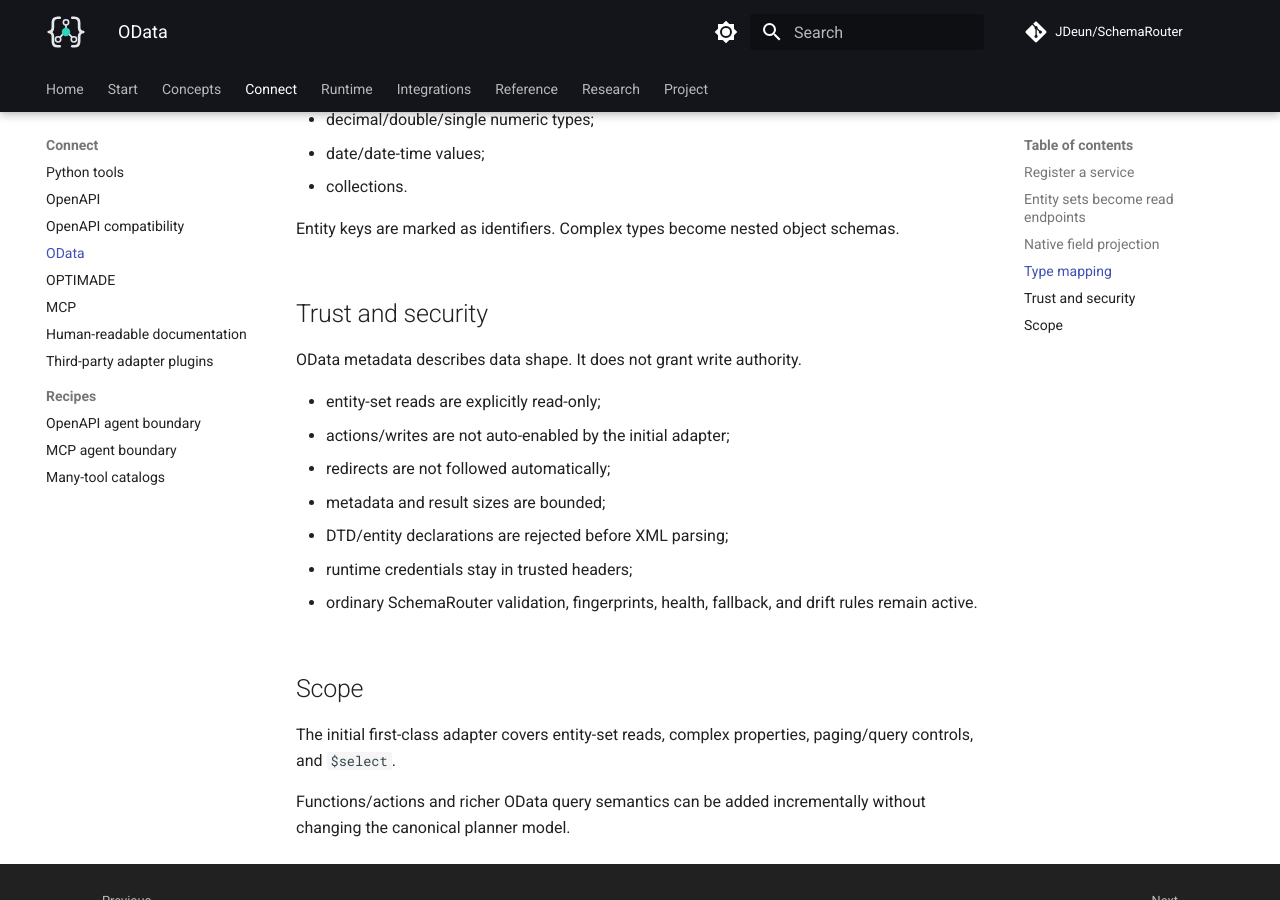
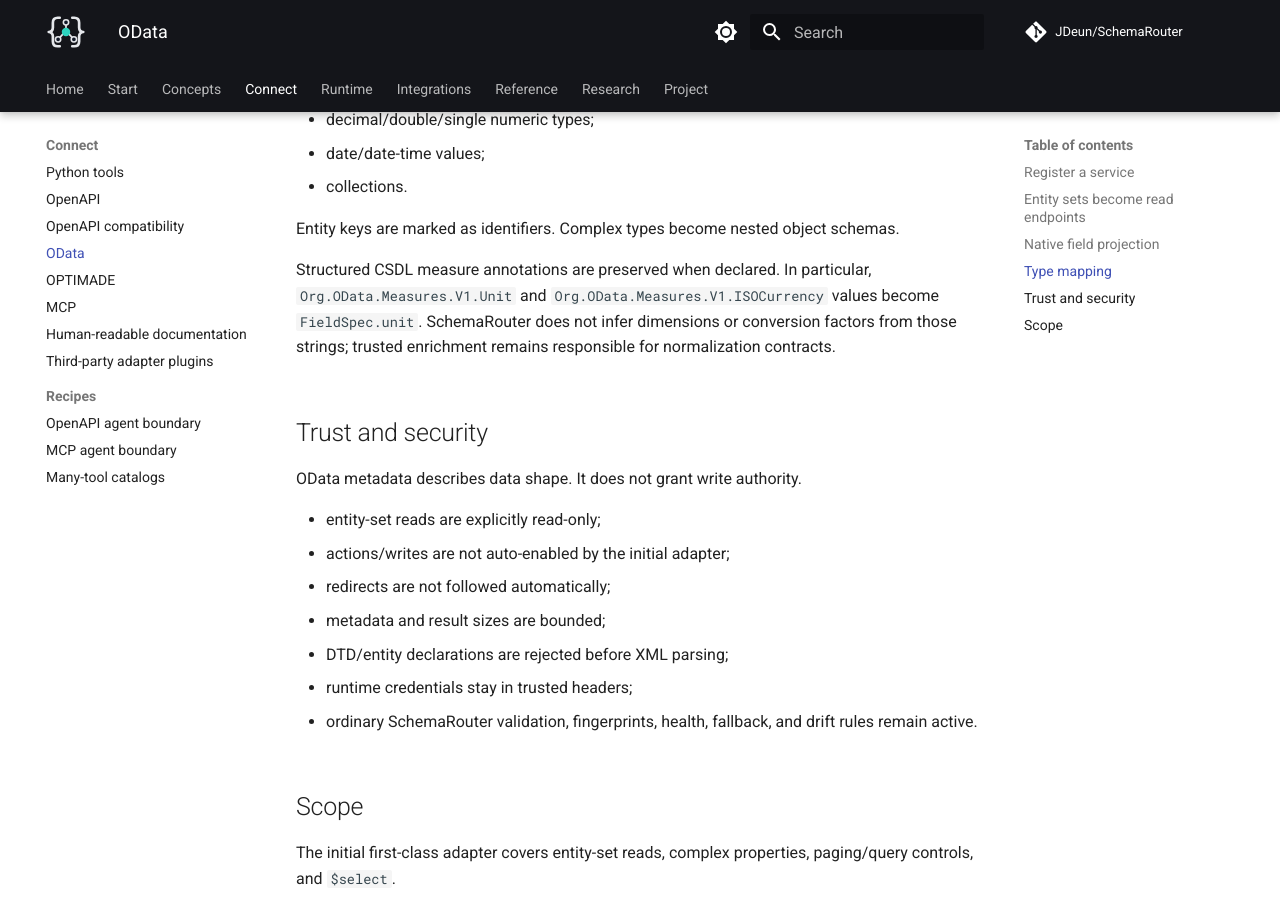
Before and after one commit to JDeun/SchemaRouter, an MkDocs documentation site: the page built from docs/guides/odata.md, in a window 1280 px wide and 900 px high, scrolled down 1688 px. Built offline with MkDocs 1.6.1 and Material for MkDocs 9.7.7, drawn with Linux system fonts in a browser that asks for light colours; comment, search, counter and statistics services are not loaded.

Commit message:
docs: document OData unit preservation

```diff
--- a/docs/guides/odata.md
+++ b/docs/guides/odata.md
@@ -74,6 +74,11 @@ Common `Edm.*` primitive types are mapped to JSON Schema:
 
 Entity keys are marked as identifiers. Complex types become nested object schemas.
 
+Structured CSDL measure annotations are preserved when declared. In particular,
+`Org.OData.Measures.V1.Unit` and `Org.OData.Measures.V1.ISOCurrency` values become
+`FieldSpec.unit`. SchemaRouter does not infer dimensions or conversion factors from those strings;
+trusted enrichment remains responsible for normalization contracts.
+
 ## Trust and security
 
 OData metadata describes data shape. It does not grant write authority.
```
